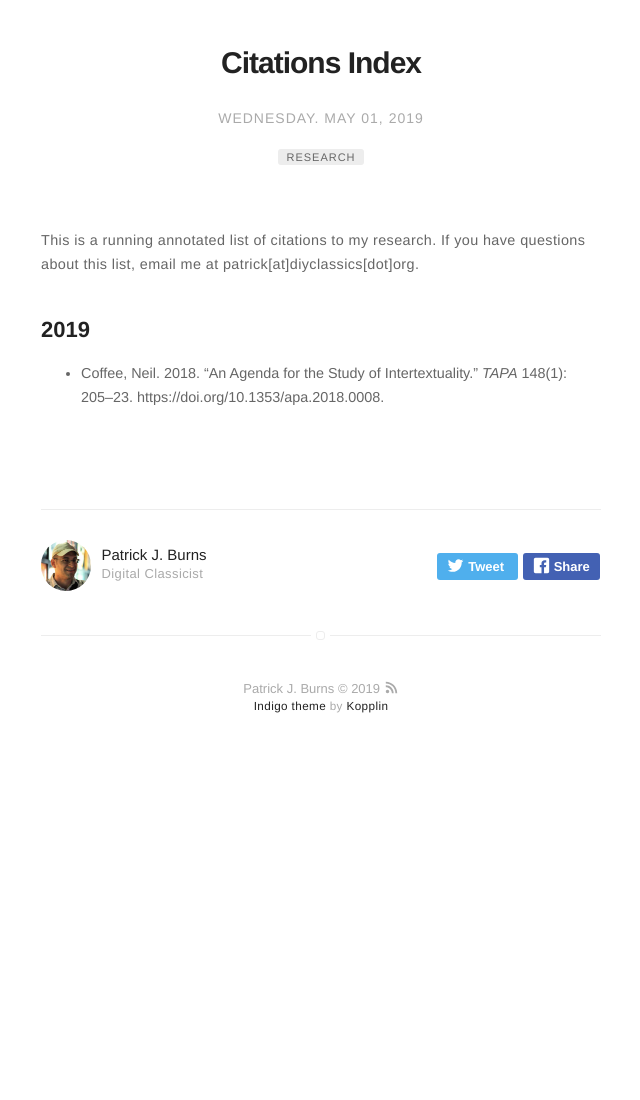
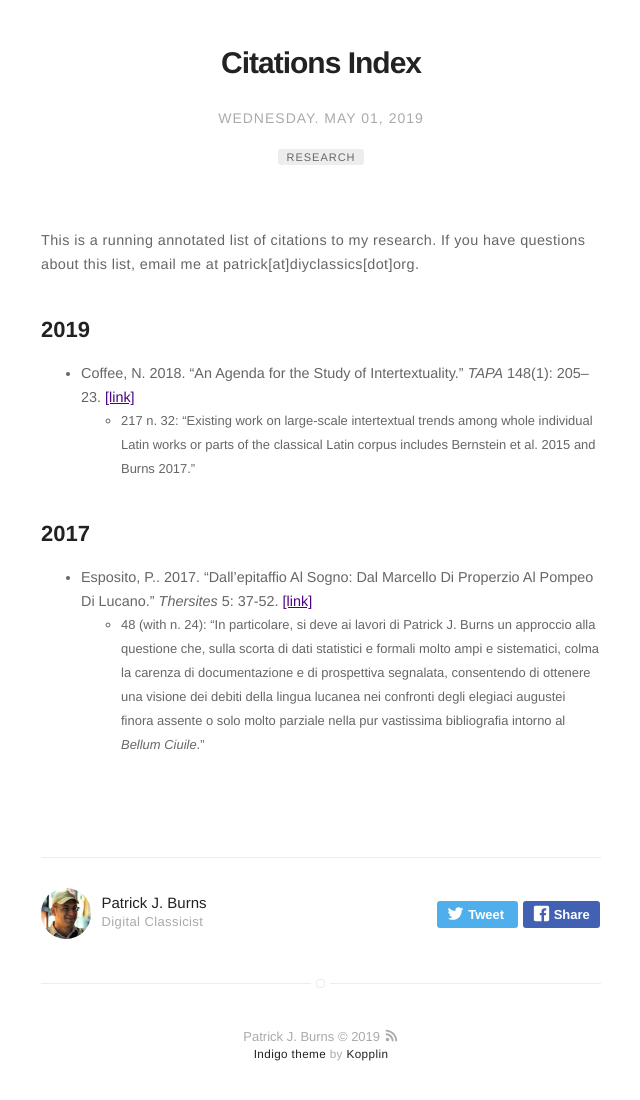
Before and after one commit to diyclassics/diyclassics.github.io, a Jekyll site: the page built from _posts/2019-05-01-citations.md, in a window 1280 px wide, cut to the strip 104-1228 px from the top of the page. Shown: the top 1100 px of the strip, without its empty margins (319-959 px from the left). Built offline with Jekyll 4.4.1, drawn with Linux system fonts in a browser that asks for light colours; before the commit the page ends 900 px from its top, so only the background shows below that.

Commit message:
Update citations

```diff
--- a/_posts/2019-05-01-citations.md
+++ b/_posts/2019-05-01-citations.md
@@ -16,4 +16,9 @@ externalLink: false
 This is a running annotated list of citations to my research. If you have questions about this list, email me at patrick[at]diyclassics[dot]org.
 
 ## 2019
-- Coffee, Neil. 2018. “An Agenda for the Study of Intertextuality.” *TAPA* 148(1): 205–23. https://doi.org/10.1353/apa.2018.0008.
+- Coffee, N. 2018. “An Agenda for the Study of Intertextuality.” *TAPA* 148(1): 205–23. [[link]](https://doi.org/10.1353/apa.2018.0008){:.cv-link}
+    - 217 n. 32: "Existing work on large-scale intertextual trends among whole individual Latin works or parts of the classical Latin corpus includes Bernstein et al. 2015 and Burns 2017."
+
+## 2017
+- Esposito, P.. 2017. “Dall’epitaffio Al Sogno: Dal Marcello Di Properzio Al Pompeo Di Lucano.” *Thersites* 5: 37-52. [[link]](http://www.thersites.uni-mainz.de/index.php/thr/article/view/52){:.cv-link}
+  - 48 (with n. 24): "In particolare, si deve ai lavori di Patrick J. Burns un approccio alla questione che, sulla scorta di dati statistici e formali molto ampi e sistematici, colma la carenza di documentazione e di prospettiva segnalata, consentendo di ottenere una visione dei debiti della lingua lucanea nei confronti degli elegiaci augustei finora assente o solo molto parziale nella pur vastissima bibliografia intorno al *Bellum Ciuile*."
```
